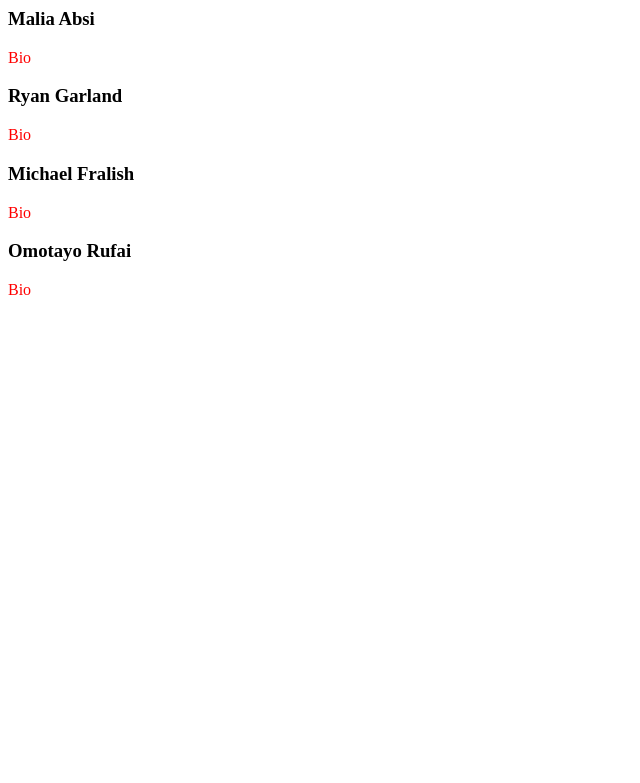
After one commit to maliabsi/finalProject-group8, a Flask app: template templates/about-us.html in a window 1280 px wide. The commit adds this page. Shown: the top 783 px of the page, without its empty margins (0-640 px from the left). Run offline with Flask 2, Linux system fonts and the light colour scheme; the template is opened without the code that fills it, so the values that code supplies are empty.

Commit message:
added about-us and updated existing web pages

```diff
--- /dev/null
+++ b/templates/about-us.html
@@ -0,0 +1,40 @@
+<html>
+
+<head>
+    <link rel="stylesheet" href="style.css">
+    <title>About Us</title>
+</head>
+
+<body>
+
+    <div class="centered-div">
+        <!--Div that contains the other divs :P-->
+        <div>
+            <!--For each person-->
+            <!--Needs an Image-->
+            <h3>Malia Absi</h3>
+            <p>Bio</p>
+        </div>
+        <div>
+            <!--For each person-->
+            <!--Needs an Image-->
+            <h3>Ryan Garland</h3>
+            <p>Bio</p>
+        </div>
+        <div>
+            <!--For each person-->
+            <!--Needs an Image-->
+            <h3>Michael Fralish</h3>
+            <p>Bio</p>
+        </div>
+        <div>
+            <!--For each person-->
+            <!--Needs an Image-->
+            <h3>Omotayo Rufai</h3>
+            <p>Bio</p>
+        </div>
+
+    </div>
+</body>
+
+</html>
--- a/templates/login.html
+++ b/templates/login.html
@@ -2,6 +2,7 @@
 
 <head>
     <link rel="stylesheet" href="style.css">
+    <title>Login</title>
 </head>
 
 <body>
--- a/templates/sign-up.html
+++ b/templates/sign-up.html
@@ -2,6 +2,7 @@
 
 <head>
     <link rel="text/stylesheet" href="static/style.css">
+    <title>Sign Up</title>
 </head>
 
 <body>
```
